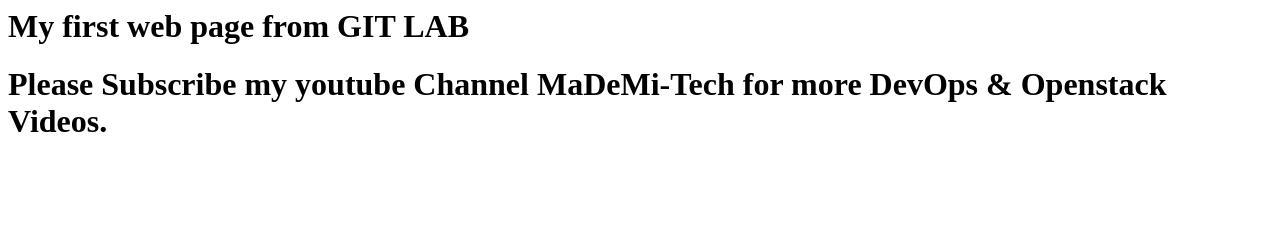
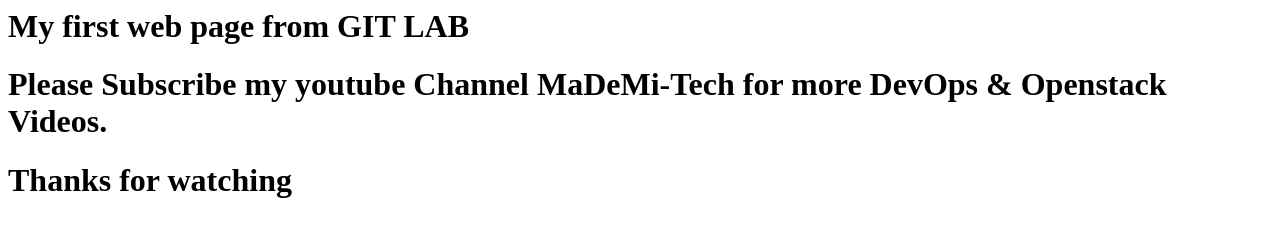
Before and after one commit to deepak83s143/git-labs, a plain HTML site: page index.html in a window 1280 px wide. Drawn offline with Linux system fonts and the light colour scheme.

Commit message:
Thanks added

```diff
--- a/index.html
+++ b/index.html
@@ -1,2 +1,3 @@
 <h1>My first web page from GIT LAB</h1>
 <h1>Please Subscribe my youtube Channel <b> MaDeMi-Tech</b> for more DevOps & Openstack Videos.</h1>
+<h1> Thanks for watching </h1>
```
